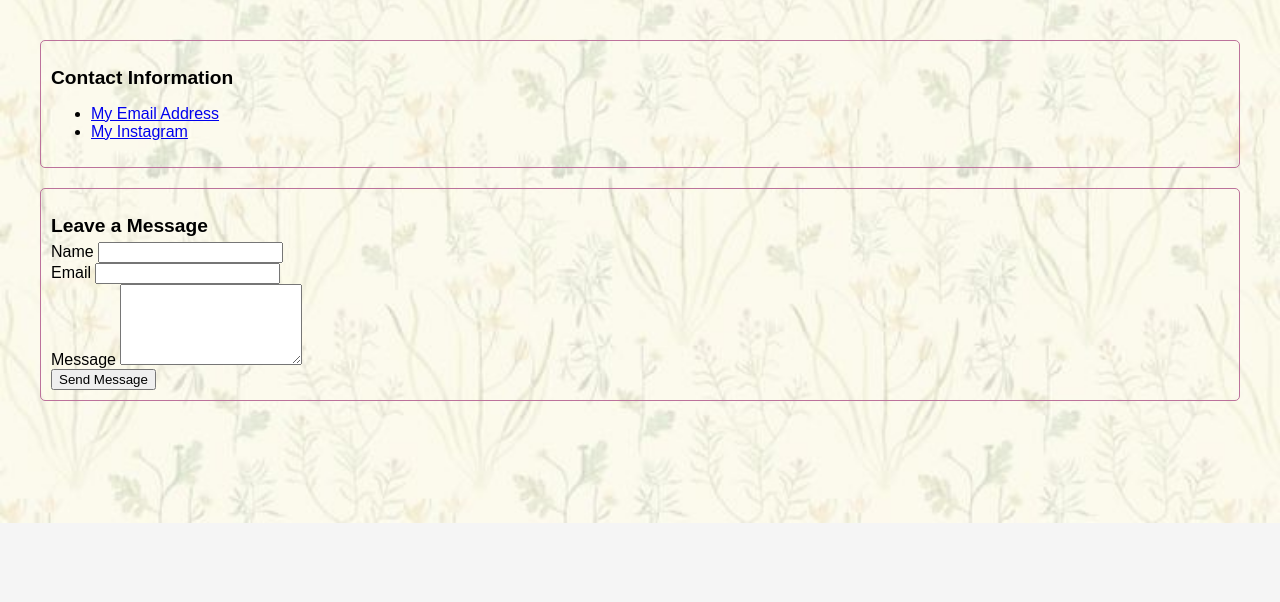
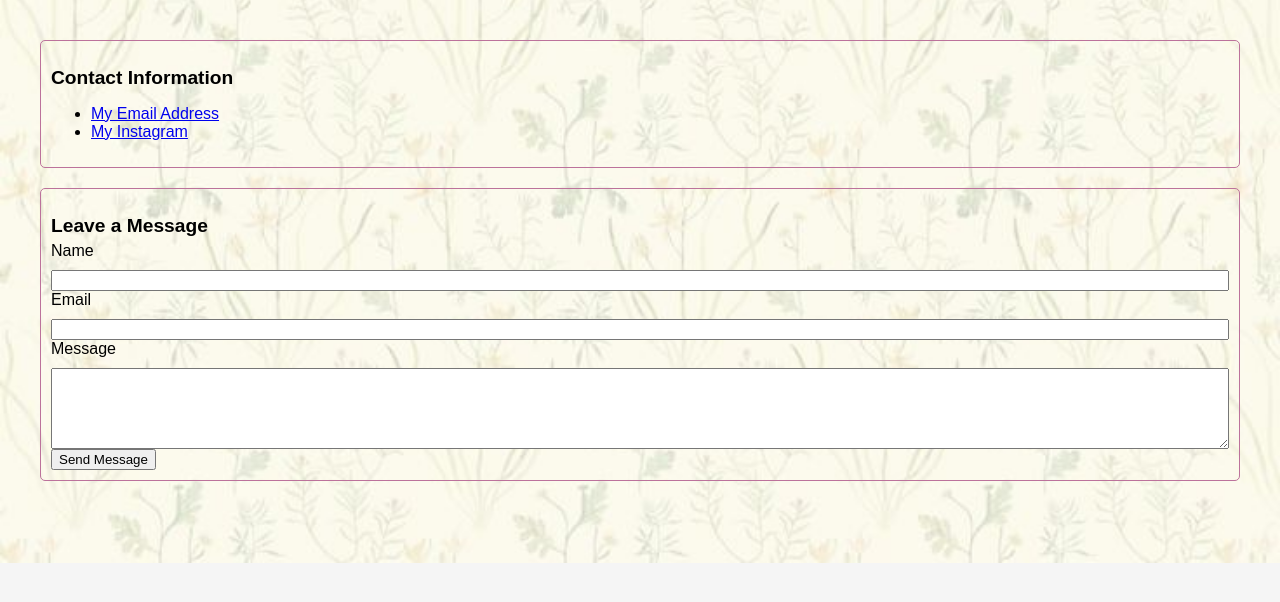
Before and after one commit to thyrawynne/thyrawynne.github.io, a PHP site: page /contact.html in a window 1280 px wide. Shown: the part 115-717 px from the top of the page. Run offline with PHP 8.4, Linux system fonts and the light colour scheme.

Commit message:
Added Changes

```diff
--- a/style.css
+++ b/style.css
@@ -195,3 +195,9 @@ main {
 .gallery-item:hover figcaption {
   opacity: 1;
 }
+
+.form-group {
+  display: grid;
+  grid-template-columns: auto;
+  gap: 10px;
+}
```
